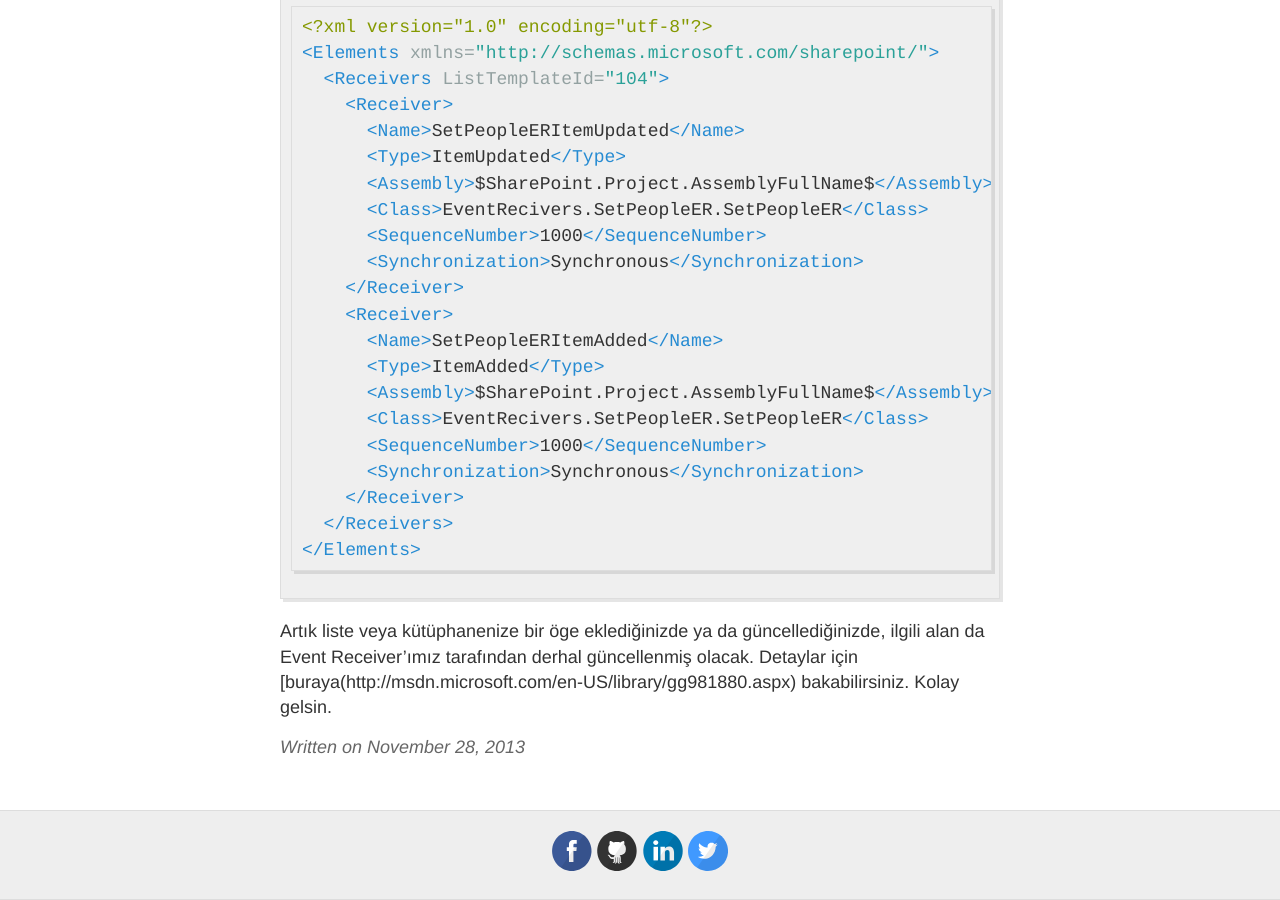
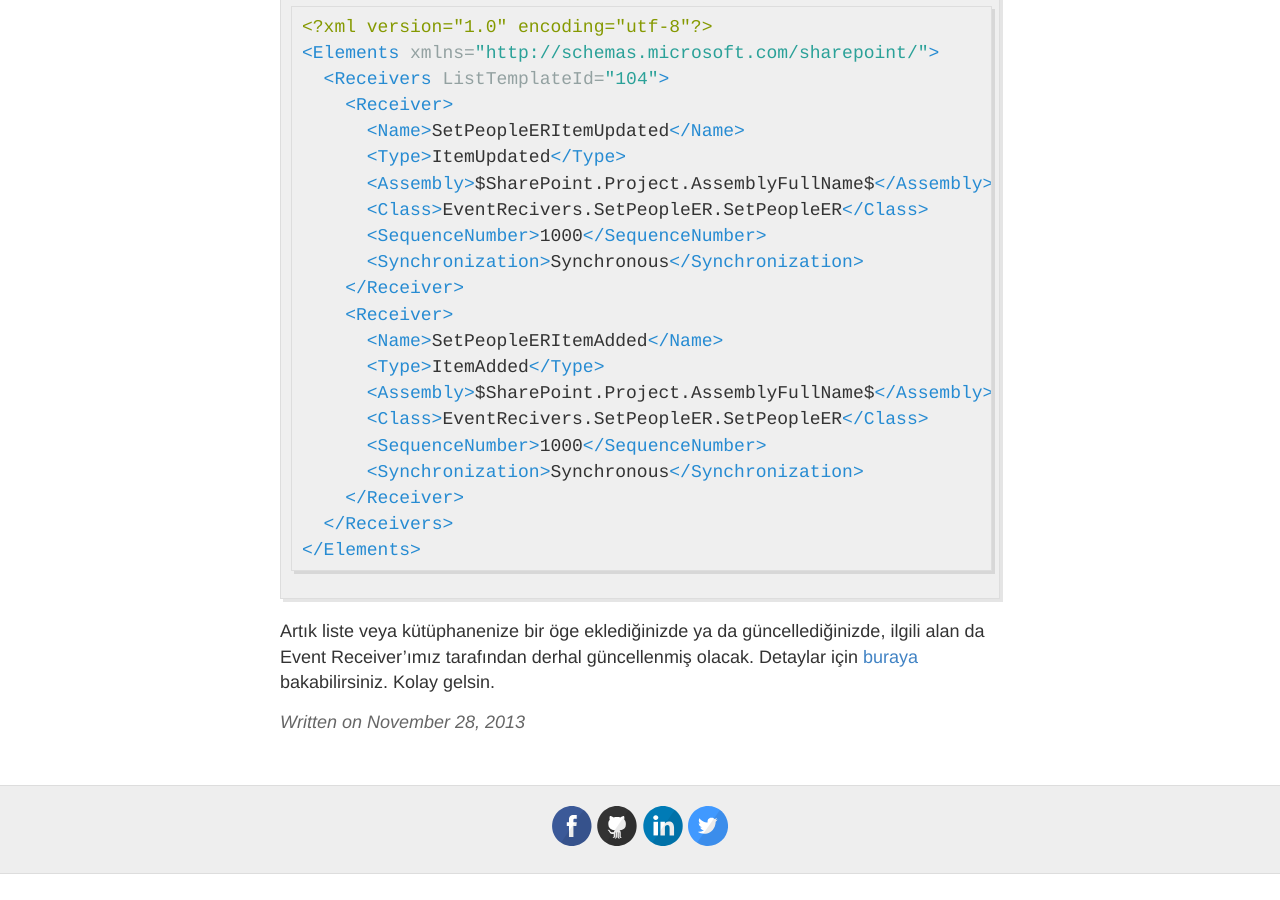
Before and after one commit to hasangok/hasangok.github.io, a Jekyll site: the page built from _posts/2013-11-28-event-receiverlarin-gec-calismasi.md, in a window 1280 px wide and 900 px high, scrolled down 753 px. Built offline with Jekyll 4.4.1, drawn with Linux system fonts in a browser that asks for light colours; comment, search, counter and statistics services are not loaded; after the commit the page ends 1627 px from its top, so only the background shows below that.

Commit message:
Update 2013-11-28-event-receiverlarin-gec-calismasi.md

````diff
--- a/_posts/2013-11-28-event-receiverlarin-gec-calismasi.md
+++ b/_posts/2013-11-28-event-receiverlarin-gec-calismasi.md
@@ -32,5 +32,5 @@ Birkaç gündür büyük sıkıntıya sebep oldu bu durum. Bir *Event Receiver*
   </Receivers>
 </Elements>
 ```
-Artık liste veya kütüphanenize bir öge eklediğinizde ya da güncellediğinizde, ilgili alan da Event Receiver'ımız tarafından derhal güncellenmiş olacak. Detaylar için [buraya(http://msdn.microsoft.com/en-US/library/gg981880.aspx) bakabilirsiniz.
+Artık liste veya kütüphanenize bir öge eklediğinizde ya da güncellediğinizde, ilgili alan da Event Receiver'ımız tarafından derhal güncellenmiş olacak. Detaylar için [buraya](http://msdn.microsoft.com/en-US/library/gg981880.aspx) bakabilirsiniz.
 Kolay gelsin.
````
